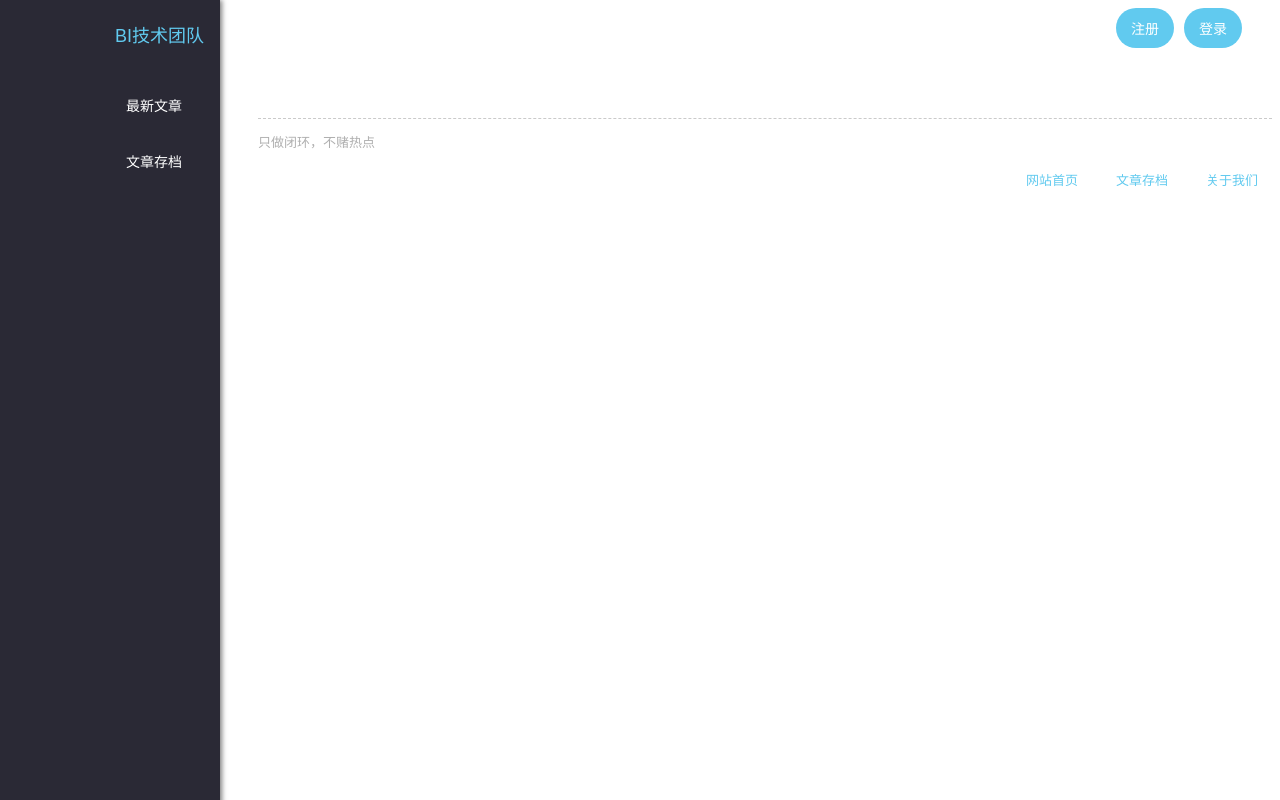
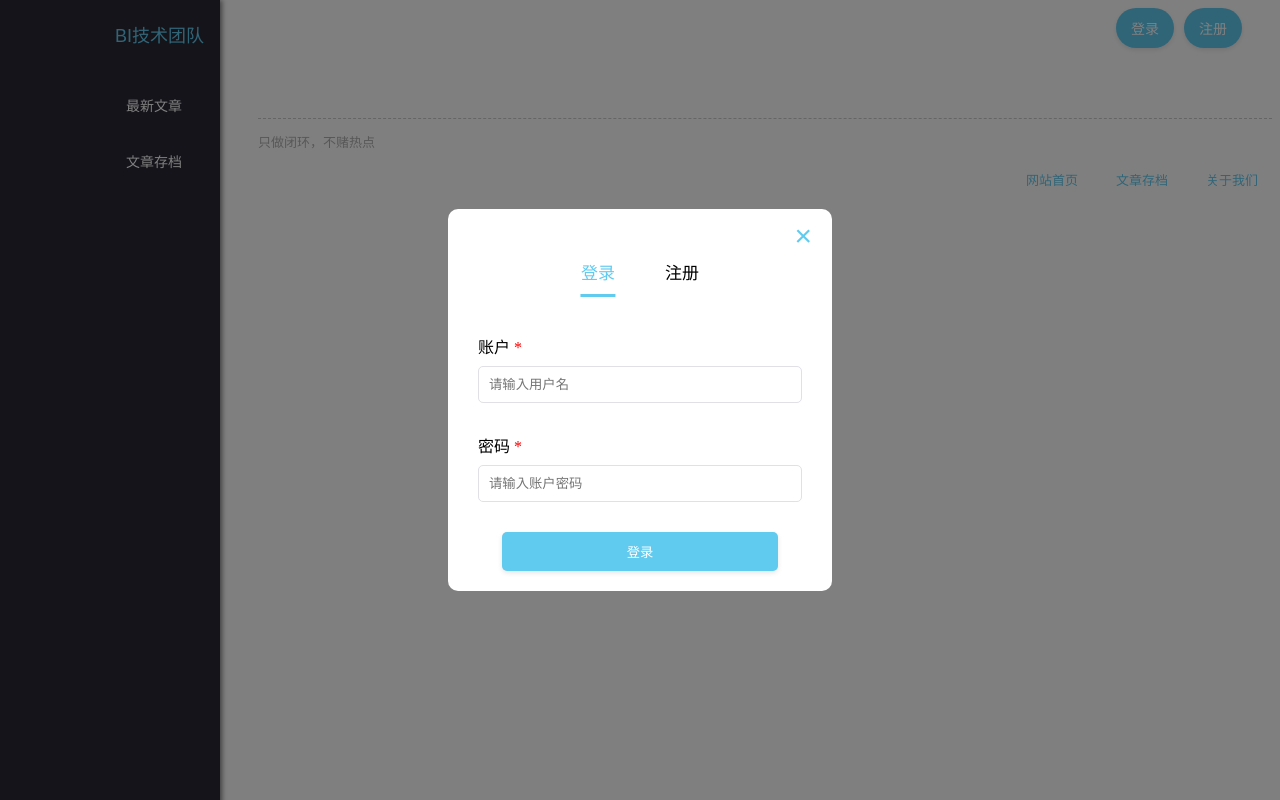
Before and after one commit to cauliflower-beep/huaye, a Vue app: page /article in a window 1280 px wide. Both pictures are taken after a click on the button "登录". Built offline with nearby package versions, Linux system fonts and the light colour scheme.

Commit message:
添加登录、注册弹窗

```diff
--- /dev/null
+++ b/src/components/authDialog.vue
@@ -0,0 +1,243 @@
+<template>
+  <!--teleport允许将一个组件的DOM结构渲染到应用程序的另一个位置-->
+  <teleport to="body">
+    <div v-if="visible" class="auth-dialog-overlay">
+      <div class="auth-dialog">
+
+        <!-- 关闭按钮 -->
+        <button type="button" class="close-button" @click="hideDialog">×</button>
+
+        <!--登录、注册tab切换-->
+        <div class="tabs">
+          <button :class="{ active: currentTab === 'login' }" @click="currentTab = 'login'">登录</button>
+          <button :class="{ active: currentTab === 'register' }" @click="currentTab = 'register'">注册</button>
+        </div>
+
+        <form @submit.prevent="handleSubmit">
+
+          <div v-if="currentTab === 'login'">
+            <!-- 登录表单 -->
+            <div class="form-group">
+              <label for="login-username">账户</label>
+              <input v-model="formData.login.username" placeholder="请输入用户名" required />
+            </div>
+
+            <div class="form-group">
+              <label for="login-password">密码</label>
+              <input type="password" v-model="formData.login.password" placeholder="请输入账户密码" required />
+            </div>
+          </div>
+
+          <div v-else>
+            <!-- 注册表单 -->
+            <div class="form-group">
+              <label for="register-username">账户</label>
+              <input v-model="formData.register.username" placeholder="请输入用户名" required />
+            </div>
+
+            <div class="form-group">
+              <label for="register-password">密码</label>
+              <input type="password" v-model="formData.register.password" placeholder="请输入密码" required />
+            </div>
+
+            <div class="form-group">
+              <label for="register-confirmPassword">确认密码</label>
+              <input type="password" v-model="formData.register.confirmPassword" placeholder="请确认密码" required />
+            </div>
+          </div>
+
+          <button type="submit">{{ currentTab === 'login' ? '登录' : '注册' }}</button>
+        </form>
+
+      </div>
+    </div>
+  </teleport>
+</template>
+
+<script setup lang="ts">
+  // 响应式数据
+  import { ref, reactive } from 'vue';
+  import {defineExpose} from 'vue'
+
+  // 隐藏/显示弹窗
+  const visible = ref(false);
+  const currentTab = ref('login');
+
+  const formData = reactive({
+    // 登录
+    login: {
+      username: '',
+      password: ''
+    },
+    // 注册
+    register: {
+      username: '',
+      password: '',
+      confirmPassword: ''
+    }
+  });
+
+  // 登录tab
+  const showLogin = () => {
+    currentTab.value = 'login';
+    visible.value = true;
+  };
+
+  // 注册tab
+  const showRegister = () => {
+    currentTab.value = 'register';
+    visible.value = true;
+  };
+
+  // 隐藏弹窗
+  const hideDialog = () => {
+    visible.value = false;
+  };
+
+  // 提交表单数据
+  const handleSubmit = () => {
+    // 提交逻辑，比如调用API进行登录或注册
+    console.log('提交', formData[currentTab.value]);
+  };
+
+  // 把方法暴露给父组件，以便使用
+  defineExpose({
+    showLogin,
+    showRegister
+  })
+</script>
+
+<style scoped>
+  /* 添加样式 */
+  .auth-dialog-overlay {
+    position: fixed;
+    top: 0;
+    left: 0;
+    width: 100%;
+    height: 100%;
+    background-color: rgba(0, 0, 0, 0.5);
+    display: flex;
+    justify-content: center;
+    align-items: center;
+  }
+
+  .auth-dialog {
+    background-color: white;
+    padding: 20px;
+    border-radius: 10px;
+    text-align: center;
+    position: relative; /* 确保 .close-button 可以相对于它进行绝对定位 */
+
+    width: 30%; /* 设置宽度为视口的50%，以适应小屏幕 */
+    max-width: 400px; /* 设置最大宽度 */
+    box-sizing: border-box; /* 确保 padding 不会使元素超出 max-width */
+  }
+
+  .form-group {
+    display: flex;
+    flex-direction: column; /*子元素垂直排列*/
+  }
+
+  .auth-dialog label {
+    margin-top: 20px;
+    margin-bottom: 8px; /* 给标签和输入框之间添加一些空间 */
+
+    margin-left: 10px;
+    text-align: left; /* 让标签文本左对齐 */
+  }
+
+  /* 给所有 label 添加红色 * */
+  .auth-dialog label::after {
+    content: ' *';
+    color: red;
+  }
+
+  input {
+    display: block;
+    margin: 0 auto 10px;
+    padding: 10px;
+    width: calc(100% - 20px);
+    box-sizing: border-box;
+    border: 1px solid #E0E0E6;
+    border-radius: 5px;
+
+    transition: border-color 0.5s; /* 添加过渡效果使得颜色变化更平滑 */
+  }
+
+  input:hover {
+    border: 2px solid #61caef; /* 当鼠标悬停时更改边框颜色 */
+  }
+
+  .tabs button {
+    margin: 5px 15px;
+    padding: 25px 10px;
+    cursor: pointer;
+    background: none;
+    border: none;
+    font-size: 17px;
+
+    position: relative; /* 必须设置为相对定位 */
+  }
+
+  /* 添加动画下划线*/
+  .tabs button::after {
+    content: '';
+    display: block;
+    width: 0;
+    height: 2px;
+    background: #61caef;
+    transition: width .3s;
+    position: absolute;
+    bottom: -8px;
+    left: 50%;
+    top:60px;
+    transform: translateX(-50%);
+  }
+
+  .tabs button.active::after {
+    width: 65%;
+    padding-top: 1px;
+  }
+
+  .tabs button.active {
+    color: #61caef;
+  }
+
+
+
+  button[type="submit"] {
+    margin-top: 20px;
+    padding: 10px 20px;
+
+    background-color: #61caef;
+    color: white;
+    border: none;
+    border-radius: 5px;
+    width: 80%;
+
+    transition: all 0.2s ease; /* 添加过渡效果 */
+    box-shadow: 0 2px 5px rgba(0, 0, 0, 0.1); /* 添加轻微阴影 */
+  }
+
+  button[type="submit"]:active {
+    background-color: #237db6; /* 使用SCSS函数加深背景颜色 */
+    transform: translate(2px,2px); /* 模拟按下去的效果 按钮被点击时稍微向右下移动*/
+    box-shadow: 0 1px 3px rgba(0, 0, 0, 0.2); /* 减少阴影以模拟深度 */
+  }
+
+  .close-button {
+    position: absolute;
+    top: 5px;
+    right: 15px;
+    padding: 5px;
+    background: none;
+    border: none;
+    font-size: 30px;
+    cursor: pointer;
+    color: #61caef;
+  }
+
+  .close-button:hover {
+    color: #ff4d4f; /* 鼠标悬停时改变颜色 */
+  }
+</style>
--- a/src/components/authMod.vue
+++ b/src/components/authMod.vue
@@ -1,17 +1,27 @@
 <template>
   <div class="auth-buttons">
-    <button class="auth-button" @click="handleRegisterClick">注册</button>
-    <button class="auth-button" @click="handleLoginClick">登录</button>
+    <button class="auth-button" @click="showLogin">登录</button>
+    <button class="auth-button" @click="showRegister">注册</button>
+    <!--弹窗-->
+    <auth-dialog ref="authDialog"/>
   </div>
 </template>
 
 <script setup lang="ts">
-  const handleRegisterClick = () => {
-    // 处理注册按钮点击事件
-    console.log("register button is clicked");
+  import AuthDialog from "@/components/authDialog.vue";
+  import {ref} from 'vue';
+
+  const authDialog = ref<InstanceType<typeof AuthDialog> | null>(null);
+
+  const showRegister = () => {
+    if (authDialog.value) {
+      authDialog.value.showRegister();
+    }
   }
-  const handleLoginClick = () => {
-    console.log("login button is clicked");
+  const showLogin = () => {
+    if (authDialog.value) {
+      authDialog.value.showLogin();
+    }
   }
 </script>
 
@@ -29,5 +39,14 @@
     background-color: #61caef;
     color: white;
     border: none;
+
+    transition: all 0.2s ease; /* 添加过渡效果 */
+    box-shadow: 0 2px 5px rgba(0, 0, 0, 0.1); /* 添加轻微阴影 */
+  }
+
+  .auth-button:active {
+    background-color: #237db6; /* 使用SCSS函数加深背景颜色 */
+    transform: translate(2px,2px); /* 模拟按下去的效果 按钮被点击时稍微向右下移动*/
+    box-shadow: 0 1px 3px rgba(0, 0, 0, 0.2); /* 减少阴影以模拟深度 */
   }
 </style>
```
